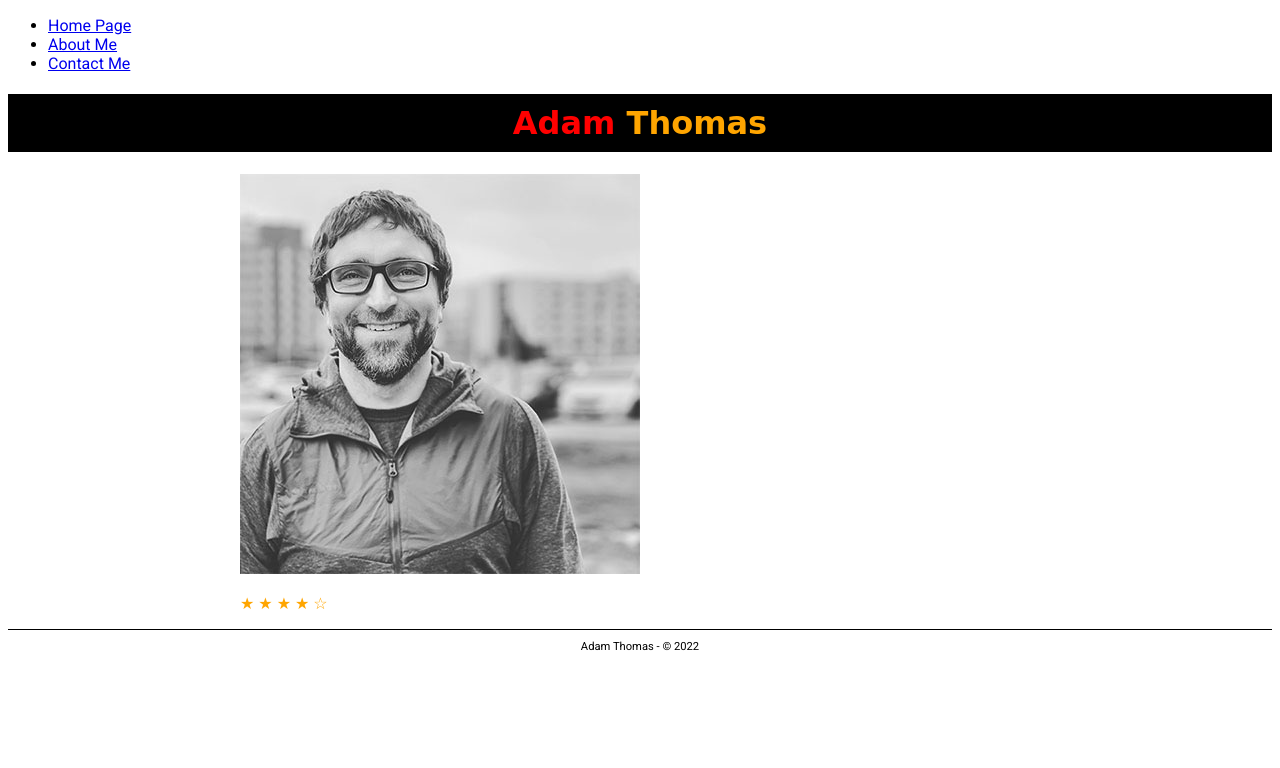
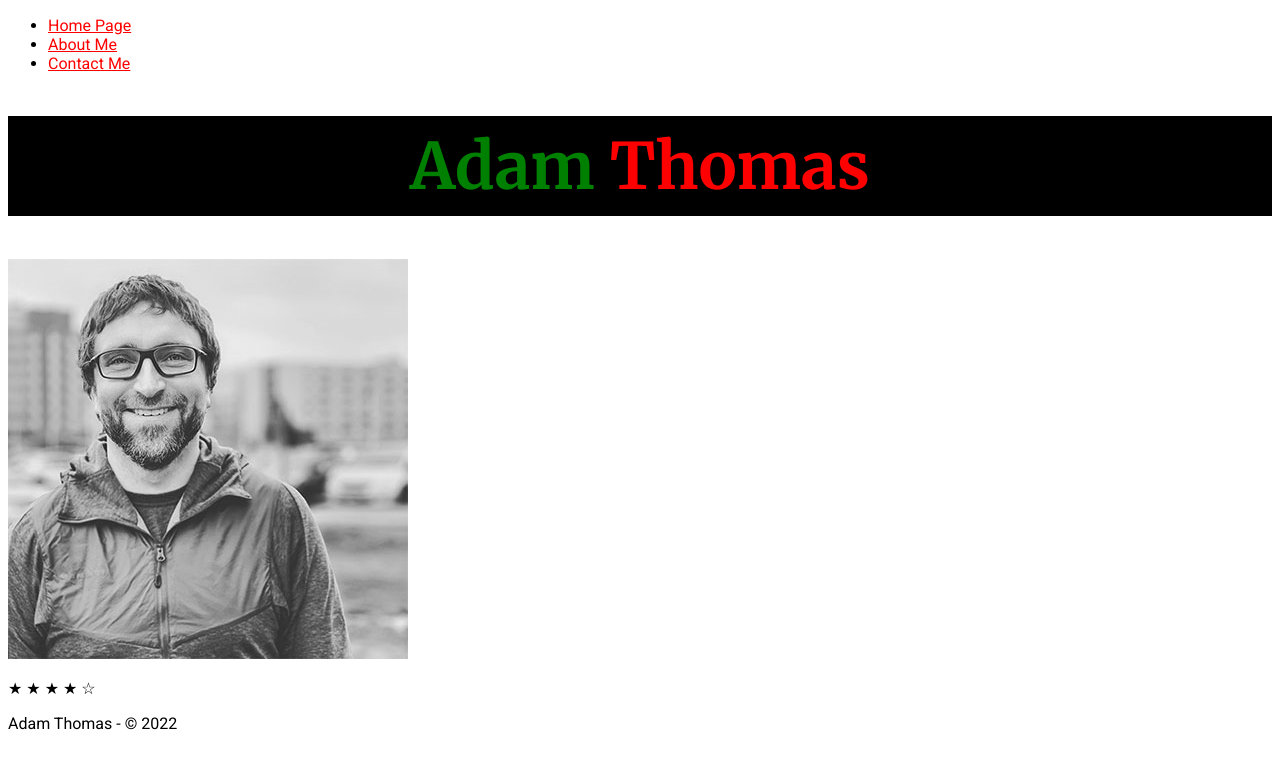
Before and after one commit to codeadamca/lessons-css, a plain HTML site: page 2-fonts-colors/about-me/index.html in a window 1280 px wide. Drawn offline with Linux system fonts and the light colour scheme; a web font is replaced by a local one.

Commit message:
Added CSS examples

```diff
--- a/2-fonts-colors/about-me/index.html
+++ b/2-fonts-colors/about-me/index.html
@@ -4,7 +4,7 @@
     <title>Home Page - Adam Thomas</title>
     <link rel="stylesheet" type="text/css" href="styles.css">
 </head>
-<body>
+<body id="home-page">
 
     <nav>
 
--- a/2-fonts-colors/about-me/styles.css
+++ b/2-fonts-colors/about-me/styles.css
@@ -1,43 +1,41 @@
 
-@import url('https://fonts.googleapis.com/css2?family=Comforter+Brush&display=swap');
+@import url('https://fonts.googleapis.com/css2?family=Merriweather:wght@400;700&display=swap');
 @import url('https://fonts.googleapis.com/css2?family=Roboto&display=swap');
 
-* {
-    /* font-family: Arial, Helvetica, sans-serif; */
+h1 {
+    color: #fff;
+    background-color: black;
+    padding: 10px;
+    text-align: center;
+    font-family: 'Merriweather', serif;
+}
+h1 span {
+    color: #f00;
+}
+#home-page h1 {
+    font-size: 400%;
+    color: green;
+}
+#about-me h1 {
+    color: blue;
+}
+#contact-me h1 {
+    color: purple;
+}
+
+body {
     font-family: 'Roboto', sans-serif;
 }
 
-h1, h2, h3, h4, h5, h6, h1 span {
-    /* font-family: Georgia, 'Times New Roman', Times, serif; */
-
+a:link {
+    color: red;
 }
-
-main {
-    max-width: 800px;
-    margin: auto;
-}
-
-h1#name {
-    /* font-family: 'Courier New', Courier, monospace; */
-    font-family: 'Comforter Brush', cursive;
-    background-color: #000;
-    color: red;
-    text-align: center;
-    padding: 10px;
-}
-h1#name span {
-    color: orange;
-    /* font-family: 'Courier New', Courier, monospace; */
-    font-family: 'Comforter Brush', cursive;
-}
-
-footer {
-    border-top: 1px solid black;
-    font-size: 70%;
-    text-align: center;
-    padding: 10px;
-}
-
-.stars {
+a:visited {
     color: orange;
 }
+a:hover {
+    color: blue;
+}
+a:active {
+    color: green;
+}
```
Also changed, not shown: 2-fonts-colors/about-me/about-me.html (+1 -1 lines), 2-fonts-colors/about-me/contact.html (+1 -1 lines), 2-fonts-colors/face.html (added, +35 -0 lines), 2-fonts-colors/pseudo.html (+6 -6 lines).
